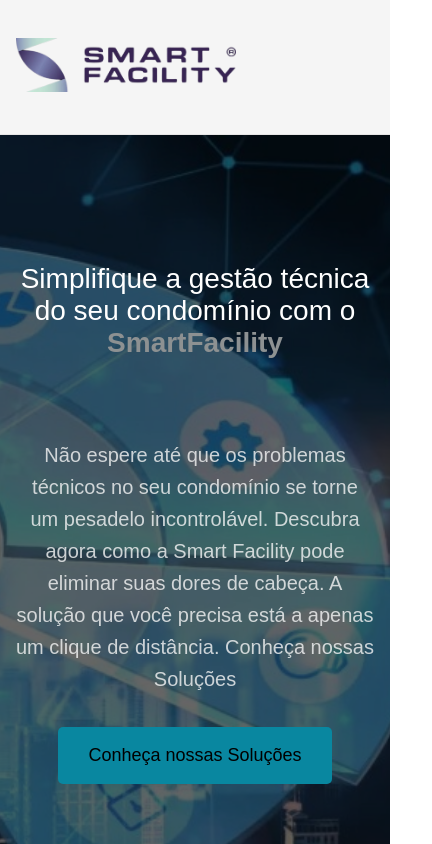
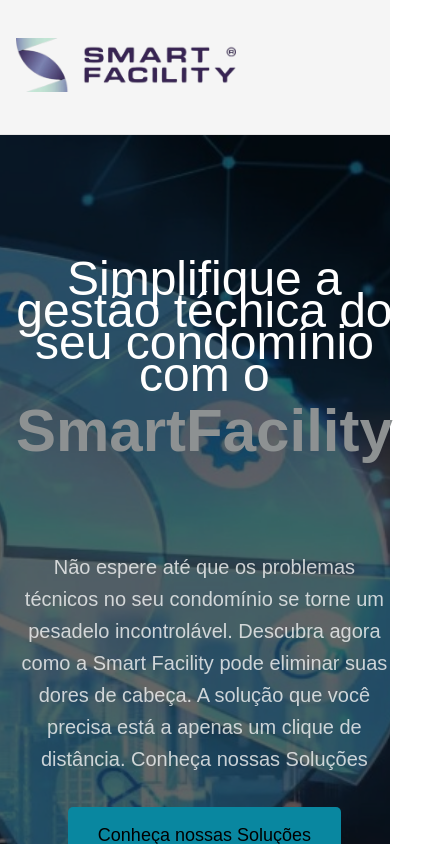
Before and after one commit to AdautoMarques/SmartFacility, a Next.js app: page / in a window 390 px wide. Shown: the top 844 px of the page, 432 px wide, since content can reach past the window. Built offline with nearby package versions, Linux system fonts and the light colour scheme.

Commit message:
Continuando  a responsividade

```diff
--- a/src/components/Contato/styles.module.scss
+++ b/src/components/Contato/styles.module.scss
@@ -14,6 +14,13 @@
     flex-direction: column;
     gap: 5rem;
     margin-bottom: 0;
+  }
+
+  @include Tablet{
+    display: flex;
+    flex-direction: column;
+    gap: 5rem;
+    align-items: center;
   }
 
 
--- a/src/components/Footer/styles.module.scss
+++ b/src/components/Footer/styles.module.scss
@@ -75,6 +75,10 @@
     @include Phone{
       font-size: 12px;
     }
+
+    @include Tablet{
+      font-size: 14px;
+    }
   }
 }
 
--- a/src/components/Management/styles.module.scss
+++ b/src/components/Management/styles.module.scss
@@ -57,6 +57,12 @@
     padding-bottom: 1rem;
   }
 
+  @include Tablet{
+    display: grid;
+    grid-template-columns: repeat(2, 1fr);
+    padding-bottom: 1rem;
+  }
+
   .management{
     padding: 32px 15px;
     background-color: #FFFFFF;
--- a/src/components/Sobre/styles.module.scss
+++ b/src/components/Sobre/styles.module.scss
@@ -15,6 +15,11 @@
     display: flex;
     flex-direction: column;
   }
+
+  @include Tablet{
+    display: flex;
+    flex-direction: column;
+  }
   h1{
     margin-top: 15px;
     text-align: center;
@@ -24,6 +29,8 @@
     @include Phone{
       padding-top: 2rem;
     }
+
+
   }
 
   h3{
--- a/src/components/Welcome/styles.module.scss
+++ b/src/components/Welcome/styles.module.scss
@@ -47,12 +47,25 @@
       padding-top: 5rem;
     }
 
+    @include Tablet{
+      font-size: 40px;
+    }
+
+    @include Note{
+      font-size: 48px;
+    }
+
     span {
       color: #0987a0;
       font-weight: bold;
 
       @include Phone{
         color: #8d9192;
+      }
+
+      @include Note{
+        font-size: 60px;
+        line-height: 5rem;
       }
     }
   }
--- a/styles/mixins/responsive.scss
+++ b/styles/mixins/responsive.scss
@@ -3,3 +3,15 @@
     @content;
   }
 }
+
+@mixin Tablet {
+  @media (max-width: 1024px) {
+    @content;
+  }
+}
+
+@mixin Note {
+  @media (max-width: 1500px) {
+    @content;
+  }
+}
```
